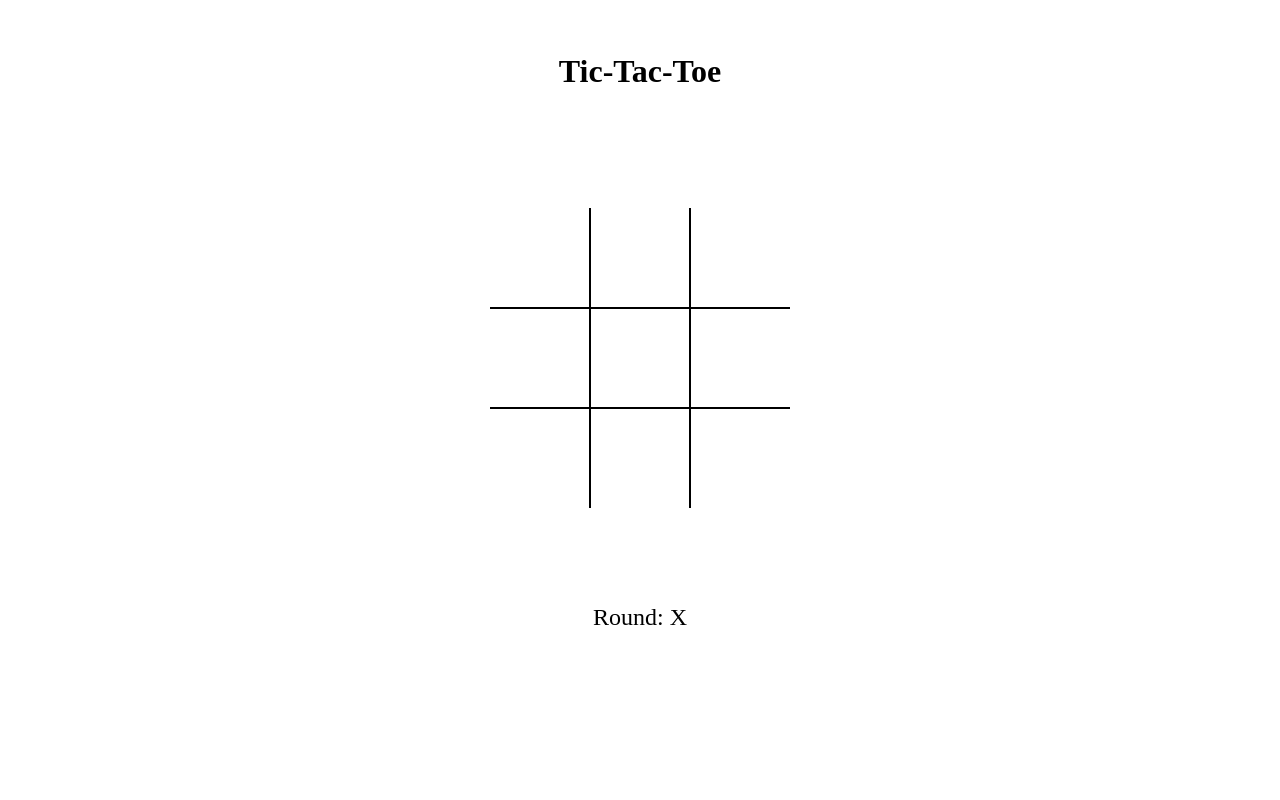
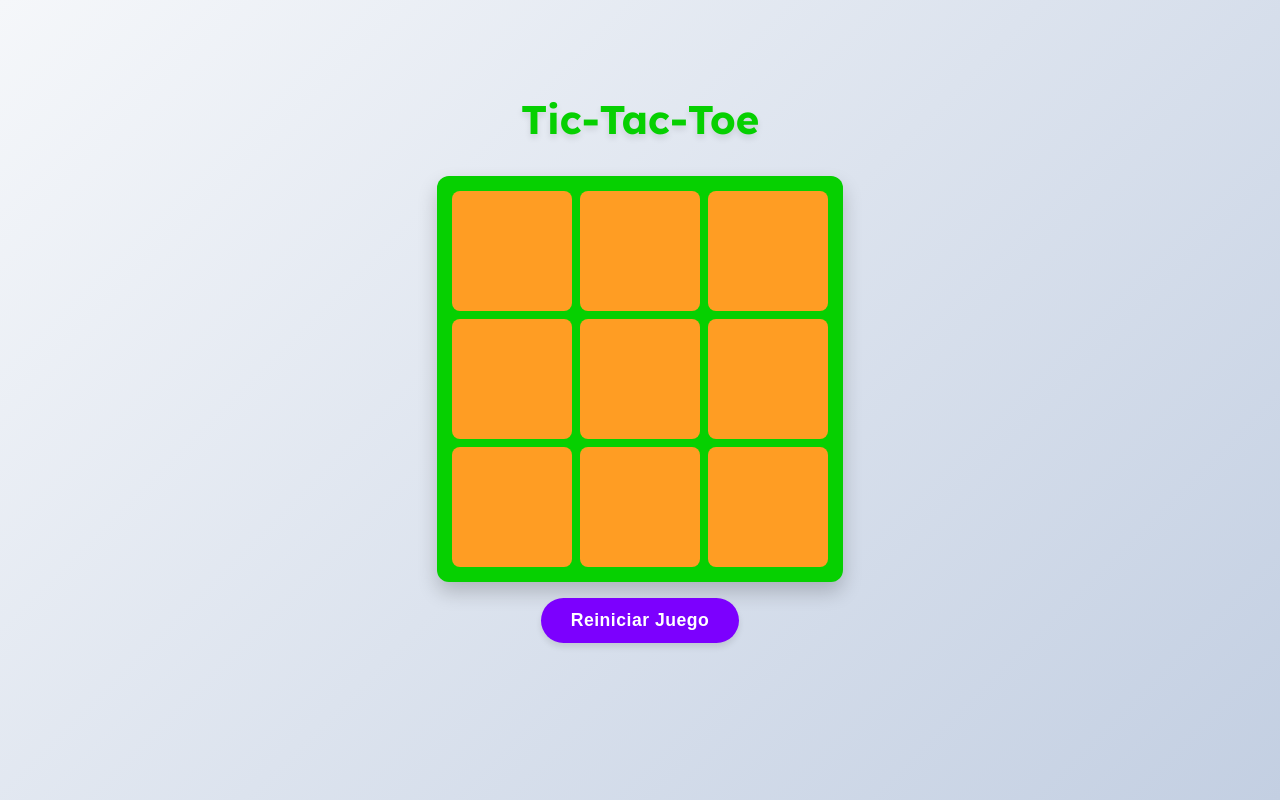
Before and after one commit to JIGoniPiuma/project-tic-tac-toe, a plain HTML site: page index.html in a window 1280 px wide. Drawn offline with Linux system fonts and the light colour scheme.

Commit message:
feat DisplayController & add styles

```diff
--- a/index.html
+++ b/index.html
@@ -5,6 +5,12 @@
     <meta name="viewport" content="width=device-width, initial-scale=1.0" />
     <title>Project Tic Tac Toe</title>
     <link rel="stylesheet" href="style.css" />
+    <link rel="preconnect" href="https://fonts.googleapis.com" />
+    <link rel="preconnect" href="https://fonts.gstatic.com" crossorigin />
+    <link
+      href="https://fonts.googleapis.com/css2?family=Lexend:wght@100..900&display=swap"
+      rel="stylesheet"
+    />
     <script src="script.js" defer></script>
   </head>
   <body>
@@ -23,7 +29,7 @@
       <div class="cell" id="cell"></div>
       <div class="cell" id="cell"></div>
     </div>
-
-    <div class="message">Round: X</div>
+    <button id="resetButton">Reiniciar Juego</button>
+    <div id="message"></div>
   </body>
 </html>
--- a/script.js
+++ b/script.js
@@ -80,6 +80,7 @@ const GameController = (function () {
 
   function switchPlayer() {
     currentPlayer = currentPlayer === playerX ? playerO : playerX;
+    return currentPlayer;
   }
 
   function makeMove(position) {
@@ -90,9 +91,9 @@ const GameController = (function () {
         //si el juego no termino y se puede colocar un simbolo en el tablero.
 
         let winner = checkWinner();
+        console.log(winner);
         if (winner === false) {
           // si esto no genero un ganador... gameoVer es FALSO y se cambia de jugador.
-
           switchPlayer();
         } else {
           gameOver = true;
@@ -105,5 +106,73 @@ const GameController = (function () {
       }
     }
   }
-  return { makeMove, checkWinner, switchPlayer };
+  function resetGame() {
+    gameOver = false;
+    currentPlayer = playerX;
+  }
+  return { makeMove, checkWinner, switchPlayer, resetGame };
 })();
+
+const DisplayController = (function () {
+  let cells = Array.from(document.querySelectorAll(".cell")); //me devuelve un nodelist que transformo a array.
+  let boardElement = document.getElementById("board");
+  let messageElement = document.getElementById("message");
+
+  const resetElementBoard = () => {
+    Gameboard.resetBoard();
+    GameController.resetGame();
+    cells.forEach((cell) => {
+      cell.innerHTML = "";
+    });
+    // Habilita los clicks nuevamente
+    cells.forEach((cell) => {
+      cell.style.pointerEvents = "auto";
+    });
+    messageElement.textContent = "";
+    // Volvemos a asignar los event listeners
+    play();
+    GameController.gameOver = false; // Esto requiere que gameOver sea accesible
+    currentPlayer = playerX; // Resetear al jugador inicial
+  };
+
+  const showResult = (result) => {
+    if (result === "Tie") {
+      messageElement.textContent = "¡Es un empate!";
+    } else {
+      messageElement.textContent = `¡El ganador es ${result}!`;
+    }
+    // Deshabilitar más clicks
+    cells.forEach((c) => (c.style.pointerEvents = "none"));
+  };
+
+  const play = () => {
+    cells.forEach((cell, index) => {
+      // para cada cell del array Cells, quiero que al hacerle Click (SE DIBUJE UN "SYMBOL" en el Tablero
+      // y Se modifique el Array board)
+      cell.addEventListener(
+        "click",
+        () => {
+          GameController.makeMove(index);
+          const symbol = document.createElement("div");
+          symbol.className = "symbol";
+          symbol.textContent = Gameboard.getBoard()[index];
+
+          cell.innerHTML = ""; // Limpiar antes de agregar
+          cell.appendChild(symbol);
+
+          let winner = GameController.checkWinner();
+          if (winner) {
+            // Deshabilitar más clicks
+            cells.forEach((c) => (c.style.pointerEvents = "none"));
+            showResult(winner);
+          }
+        },
+        { once: true }
+      );
+    });
+  };
+  resetButton.addEventListener("click", resetElementBoard);
+  return { play, resetElementBoard, showResult };
+})();
+
+DisplayController.play();
--- a/style.css
+++ b/style.css
@@ -1,69 +1,109 @@
-*,
-html {
-  box-sizing: border-box;
+:root {
+  --cell-size: 120px;
+  --dark-color: #2b2d42;
+
+  --shadow: 0 4px 6px rgba(0, 0, 0, 0.1);
+  --transition: all 0.3s ease;
+  --scale: 0.98;
+  --arcade-orange: rgb(255, 157, 35);
+  --arcade-green: rgb(6, 208, 1);
+  --arcade-purple: rgb(124, 0, 254);
 }
 
-:root {
-  --cell-size: 100px;
+* {
+  box-sizing: border-box;
+  margin: 0;
+  padding: 0;
 }
+
 body {
-  margin: 0;
+  font-family: "Lexend", sans-serif;
+  background: linear-gradient(135deg, #f5f7fa 0%, #c3cfe2 100%);
+  height: 100vh;
   display: flex;
   flex-direction: column;
   align-items: center;
   justify-content: center;
+  color: var(--arcade-purple);
 }
 
 .header {
   margin: 1rem;
-  padding: 1rem;
   text-align: center;
+}
+
+h1 {
+  font-size: 2.5rem;
+  color: var(--arcade-green);
+  margin-bottom: 1rem;
+  text-shadow: var(--shadow);
+  transition: var(--transition);
+  cursor: pointer;
+}
+
+h1:hover {
+  transform: scale(var(--scale));
+}
+
+.board {
+  display: grid;
+  grid-template-columns: repeat(3, var(--cell-size));
+  grid-template-rows: repeat(3, var(--cell-size));
+  gap: 8px;
+  background-color: var(--arcade-green);
+  padding: 15px;
+  border-radius: 12px;
+  box-shadow: 0 10px 20px rgba(0, 0, 0, 0.2);
+}
+
+.cell {
+  width: 100%;
+  height: 100%;
+  background-color: var(--arcade-orange);
   display: flex;
   justify-content: center;
   align-items: center;
-}
-.board {
-  display: grid;
-  grid-template-columns: repeat(3, auto);
-  grid-template-rows: repeat(3, auto);
-  justify-content: center;
-  align-content: center;
-  justify-items: center;
-  align-items: center;
-
-  padding: 2rem;
-  margin: 2rem;
+  cursor: pointer;
+  transition: var(--transition);
+  border-radius: 8px;
+  font-size: 3rem;
+  font-weight: 700;
 }
 
-.cell {
-  width: var(--cell-size);
-  height: var(--cell-size);
-  border: 1px solid black;
+.cell:hover {
+  transform: scale(var(--scale));
+  box-shadow: inset 0 0 10px rgba(0, 0, 0, 0.1);
 }
 
-.cell:first-child,
-.cell:nth-child(2),
-.cell:nth-child(3) {
-  border-top: none;
-}
-.cell:nth-child(7),
-.cell:nth-child(8),
-.cell:last-child {
-  border-bottom: none;
+#message {
+  margin: 1.5rem 0;
+  font-size: 2rem;
+  min-height: 2rem;
+  text-align: center;
+  color: var(--dark-color);
 }
 
-.cell:nth-child(3n + 1) {
-  border-left: none;
+#resetButton {
+  background: var(--arcade-purple);
+  color: white;
+  border: none;
+  padding: 12px 30px;
+  font-size: 1.1rem;
+  border-radius: 50px;
+  cursor: pointer;
+  transition: var(--transition);
+  box-shadow: var(--shadow);
+  margin-top: 1rem;
+  font-weight: 600;
+  letter-spacing: 0.5px;
 }
 
-.cell:nth-child(3n + 3) {
-  border-right: none;
+#resetButton:hover {
+  background: var(--arcade-green);
+  transform: translateY(-2px);
+  box-shadow: 0 6px 12px rgba(0, 0, 0, 0.15);
 }
 
-.message {
-  margin: 1rem;
-  padding: 1rem;
-  height: 5vh;
-  width: auto;
-  font-size: x-large;
+#resetButton:active {
+  transform: translateY(0);
 }
```
